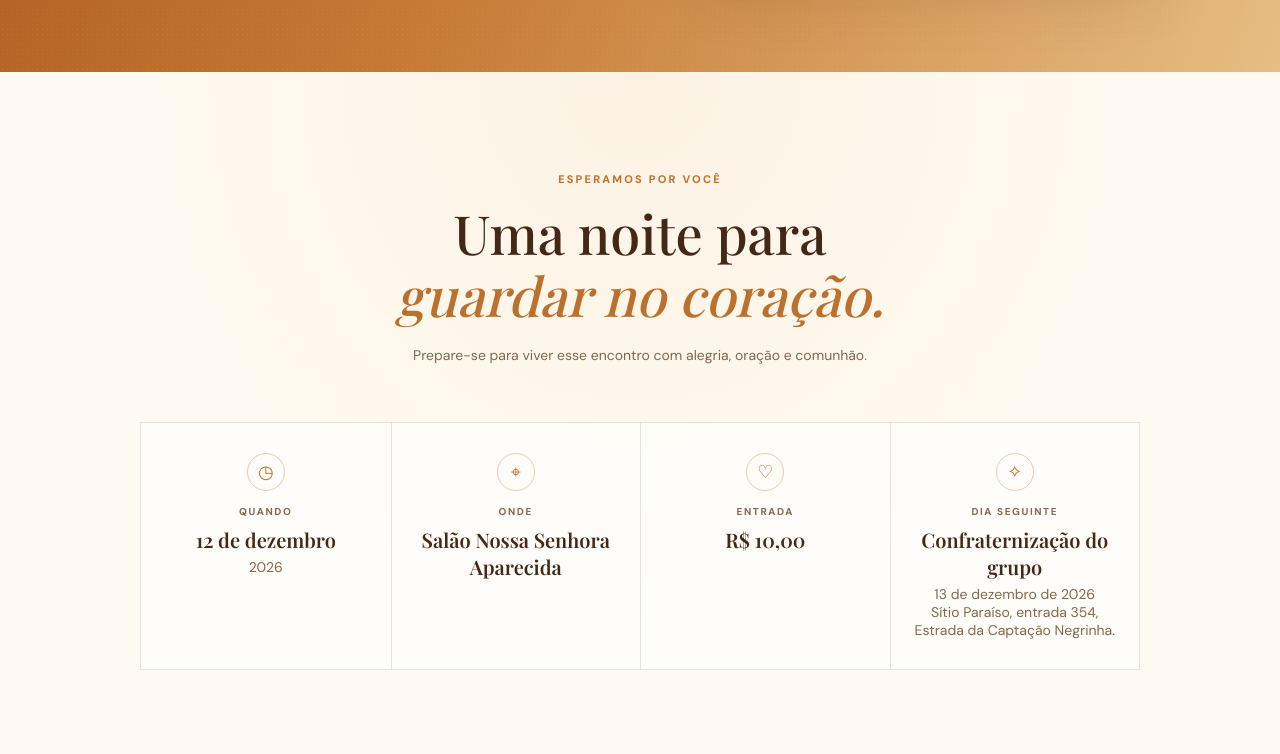
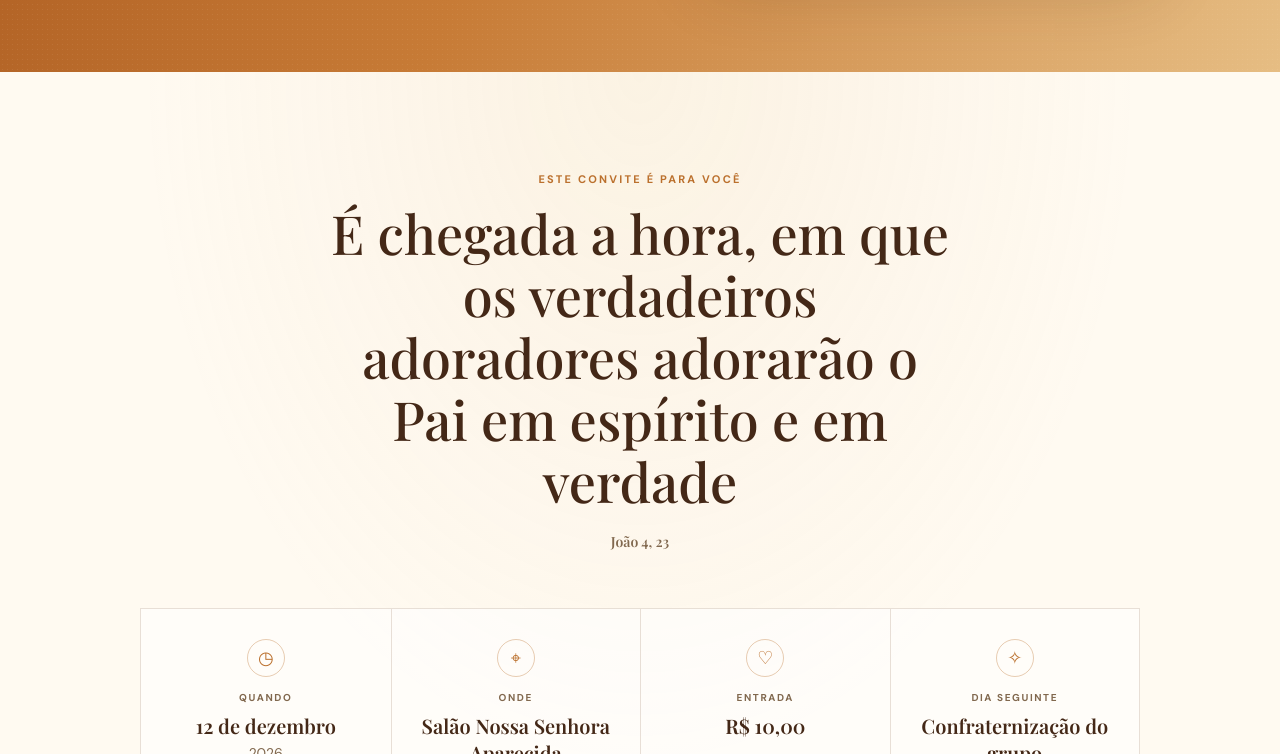
Before and after one commit to dudamunaro/TeBuscarei_Luau, a website: page public/index.html in a window 1280 px wide. Shown: the part 618-1372 px from the top of the page. Drawn offline with nearby package versions, Linux system fonts and the light colour scheme.

Commit message:
Update event invitation text
Co-authored-by: Copilot <223556219+Copilot@users.noreply.github.com>

```diff
--- a/public/index.html
+++ b/public/index.html
@@ -53,9 +53,9 @@
 
         <section class="event-section" id="evento">
             <div class="section-heading">
-                <p class="eyebrow">Esperamos por você</p>
-                <h2>Uma noite para<br><em>guardar no coração.</em></h2>
-                <p>Prepare-se para viver esse encontro com alegria, oração e comunhão.</p>
+                <p class="eyebrow">Este convite é para você</p>
+                <h2>É chegada a hora, em que os verdadeiros adoradores adorarão o Pai em espírito e em verdade</h2>
+                <p class="invitation-reference">João 4, 23</p>
             </div>
 
             <div class="event-details">
--- a/public/luau.css
+++ b/public/luau.css
@@ -288,6 +288,13 @@ a {
     line-height: 1.7;
 }
 
+.section-heading .invitation-reference {
+    color: var(--amber);
+    font-family: "Playfair Display", Georgia, serif;
+    font-size: clamp(18px, 3vw, 24px);
+    font-weight: 600;
+}
+
 .event-details {
     display: grid;
     max-width: 1000px;
```
